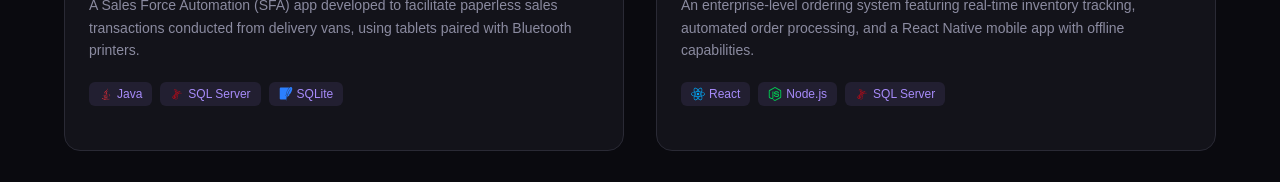
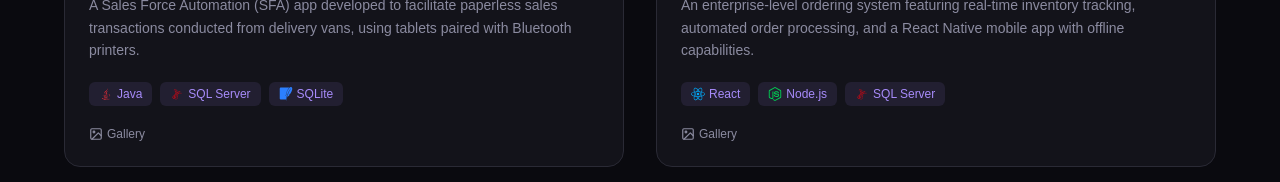
Before and after one commit to GheloHappy/portfolio_v4, a Next.js app: page /projects in a window 1280 px wide. Shown: the part 2040-2222 px from the top of the page. Built offline with nearby package versions, Linux system fonts and the light colour scheme.

Commit message:
update: project images

```diff
--- a/data/projects.ts
+++ b/data/projects.ts
@@ -109,7 +109,13 @@
       "A Sales Force Automation (SFA) app developed to facilitate paperless sales transactions conducted from delivery vans, using tablets paired with Bluetooth printers.",
     tags: ["Java", "SQL Server", "SQLite"],
     image: null,
-    images: [],
+    images: [
+      img("/projects/van-sales/images/1.jpg"),
+      img("/projects/van-sales/images/2.jpg"),
+      img("/projects/van-sales/images/3.jpg"),
+      img("/projects/van-sales/images/4.jpg"),
+      img("/projects/van-sales/images/4.jpg"),
+    ],
     link: "",
   },
   {
@@ -118,7 +124,11 @@
       "An enterprise-level ordering system featuring real-time inventory tracking, automated order processing, and a React Native mobile app with offline capabilities.",
     tags: ["React", "Node.js", "SQL Server"],
     image: null,
-    images: [],
+    images: [
+      img("/projects/mldi-order/images/1.png"),
+      img("/projects/mldi-order/images/2.png"),
+      img("/projects/mldi-order/images/3.png"),
+    ],
     link: "",
   },
   {
@@ -128,9 +138,9 @@
     tags: ["C#", ".NET", "SQL Server"],
     image: img("/projects/timekeeping/images/1.png"),
     images: [
-      img("/projects/timekeeping/images/1.png"),
-      img("/projects/timekeeping/images/2.png"),
-      img("/projects/timekeeping/images/3.png"),
+      img("/projects/timekeeping-desktop/images/1.png"),
+      img("/projects/timekeeping-desktop/images/2.png"),
+      img("/projects/timekeeping-desktop/images/3.png"),
     ],
     link: "",
   },
@@ -149,7 +159,10 @@
       "A desktop tool that converts .csv and .xml files from client portals or Iconnect for direct processing of purchase orders.",
     tags: ["C#", ".NET", "XML"],
     image: null,
-    images: [],
+    images: [
+      img("/projects/b2b/images/1.png"),
+      img("/projects/b2b/images/2.png"),
+    ],
     link: "",
   },
 ];
```
